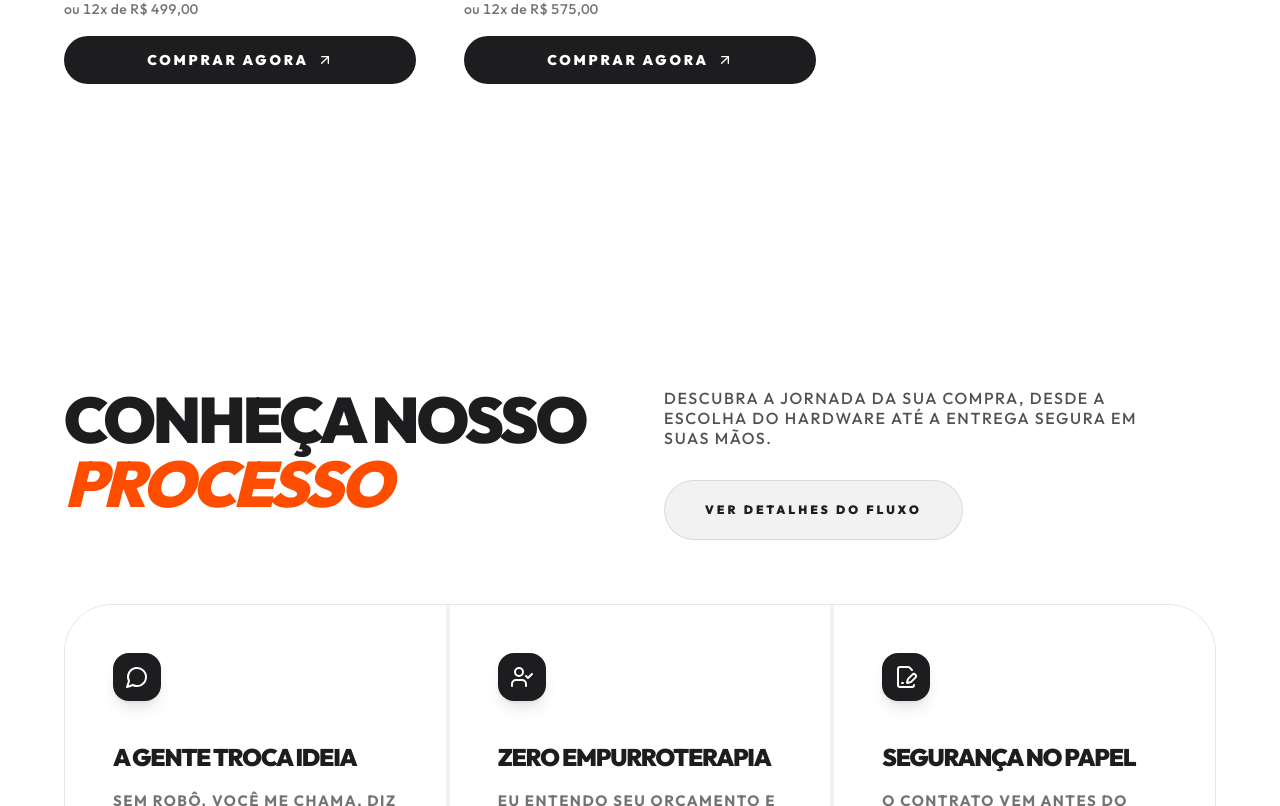
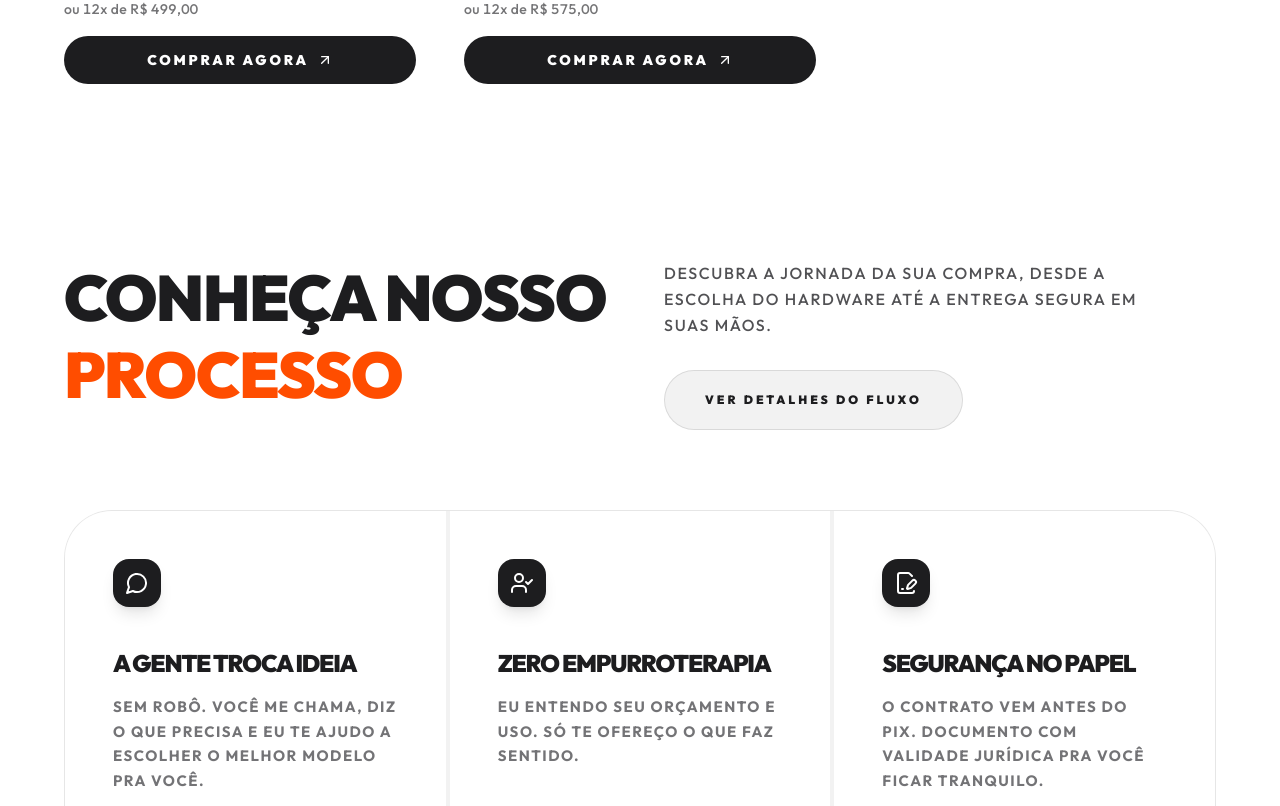
Before and after one commit to Monteiromathe550/VULPE, a React (Vite) app: page / in a window 1280 px wide. Shown: the part 3474-4280 px from the top of the page. Built offline with nearby package versions, Linux system fonts and the light colour scheme.

Commit message:
Ajuste fino

```diff
--- a/src/components/HowItWorks.tsx
+++ b/src/components/HowItWorks.tsx
@@ -37,9 +37,9 @@ const steps = [
 
 export function HowItWorks() {
   return (
-    <section id="como-funciona" className="pt-24 pb-16 lg:py-32 bg-white text-foreground relative">
+    <section id="como-funciona" className="pt-32 pb-24 lg:pt-48 lg:pb-32 bg-white text-foreground relative">
       <div className="container mx-auto px-6">
-        <div className="flex flex-col lg:flex-row gap-6 lg:gap-12 mb-8 lg:mb-16">
+        <div className="flex flex-col lg:flex-row gap-8 lg:gap-12 mb-12 lg:mb-20">
           <motion.div
             initial={{ opacity: 0, x: -30 }}
             whileInView={{ opacity: 1, x: 0 }}
@@ -47,8 +47,8 @@ export function HowItWorks() {
             transition={{ duration: 0.8, ease: "easeOut" }}
             className="lg:w-1/2"
           >
-            <h2 className="text-4xl md:text-7xl font-black mb-0 leading-[1.1] tracking-tightest uppercase md:text-[64px]">
-              CONHEÇA NOSSO<br /><span className="text-primary italic">PROCESSO</span>
+            <h2 className="text-4xl md:text-7xl font-black mb-0 leading-[1.2] lg:leading-[1.1] tracking-tight lg:tracking-tightest uppercase md:text-[64px]">
+              CONHEÇA NOSSO<br /><span className="text-primary">PROCESSO</span>
             </h2>
           </motion.div>
           <motion.div
@@ -58,7 +58,7 @@ export function HowItWorks() {
             transition={{ duration: 0.8, ease: "easeOut", delay: 0.2 }}
             className="lg:w-1/2 flex flex-col justify-end"
           >
-            <p className="text-muted-foreground max-w-lg mb-8 leading-tight font-medium uppercase tracking-widest text-[14px] md:text-[16px]">
+            <p className="text-muted-foreground max-w-lg mb-8 leading-relaxed font-medium uppercase tracking-widest text-[13px] md:text-[16px]">
               Descubra a jornada da sua compra, desde a escolha do hardware até a entrega segura em suas mãos.
             </p>
             <button
--- a/src/components/Navbar.tsx
+++ b/src/components/Navbar.tsx
@@ -78,23 +78,23 @@ export function Navbar() {
             initial={{ opacity: 0, y: -20 }}
             animate={{ opacity: 1, y: 0 }}
             exit={{ opacity: 0, y: -20 }}
-            className="absolute top-0 left-0 right-0 min-h-screen bg-white p-8 md:hidden text-foreground pt-32 flex flex-col items-center justify-start z-40"
+            className="absolute top-0 left-0 right-0 min-h-screen bg-white p-8 md:hidden text-foreground pt-40 flex flex-col items-center justify-start z-40"
           >
-            <div className="flex flex-col gap-12 w-full max-w-xs text-center">
+            <div className="flex flex-col gap-12 w-full max-w-xs text-center pt-8">
               {navLinks.map((link) => (
                 <a
                   key={link.name}
                   href={link.href}
-                  className="text-2xl font-black uppercase tracking-widest text-foreground/80 hover:text-primary transition-colors"
+                  className="text-3xl font-black uppercase tracking-widest text-foreground hover:text-primary transition-colors"
                   onClick={() => setIsOpen(false)}
                 >
                   {link.name}
                 </a>
               ))}
-              <div className="h-px w-20 bg-black/5 mx-auto my-4" />
+              <div className="h-px w-20 bg-black/10 mx-auto" />
               <a
                 href="https://wa.me/5565981274128"
-                className="bg-black text-white text-center py-5 rounded-full font-black uppercase tracking-widest shadow-xl shadow-black/10 active:scale-95 transition-all"
+                className="bg-primary text-white text-center py-6 rounded-full font-black uppercase tracking-widest shadow-2xl shadow-primary/30 active:scale-95 transition-all text-[14px]"
                 onClick={() => setIsOpen(false)}
               >
                 Falar no WhatsApp
--- a/src/components/ProductGrid.tsx
+++ b/src/components/ProductGrid.tsx
@@ -31,7 +31,7 @@ export function ProductGrid() {
   }, [activeCategory, searchQuery, sortBy, products]);
 
   return (
-    <section id="produtos" className="pt-16 pb-24 lg:py-32 bg-background transition-colors duration-500">
+    <section id="produtos" className="pt-32 pb-24 lg:pt-48 lg:pb-32 bg-background transition-colors duration-500">
       <div className="container mx-auto px-6">
         <div className="max-w-4xl mx-auto text-center mb-12 lg:mb-20">
           <motion.div
--- a/src/components/TrustSection.tsx
+++ b/src/components/TrustSection.tsx
@@ -48,7 +48,7 @@ export function TrustSection() {
       viewport={{ once: true, margin: "-100px" }}
       variants={containerVariants}
       id="seguranca"
-      className="py-16 lg:py-32 bg-white relative transition-colors duration-500"
+      className="py-32 lg:py-48 bg-white relative transition-colors duration-500"
     >
       <div className="container mx-auto px-6 relative z-10">
         <div className="flex flex-col lg:flex-row gap-12 lg:gap-20 items-start">
@@ -58,9 +58,9 @@ export function TrustSection() {
               <span className="text-sm font-black uppercase tracking-[0.2em] text-foreground">Compra Segura</span>
             </div>
 
-            <h2 className="mb-6 text-foreground tracking-tighter leading-[1.2] lg:leading-[0.9] uppercase text-3xl lg:text-5xl font-black">
+            <h2 className="mb-8 text-foreground tracking-tight lg:tracking-tightest leading-[1.2] lg:leading-[0.9] uppercase text-3xl lg:text-5xl font-black">
               Tranquilidade<br />
-              <span className="text-black/30">Absoluta.</span>
+              <span className="text-primary">Absoluta.</span>
             </h2>
 
             <p className="text-muted-foreground text-sm font-bold uppercase tracking-widest opacity-80 leading-relaxed max-w-sm">
```
